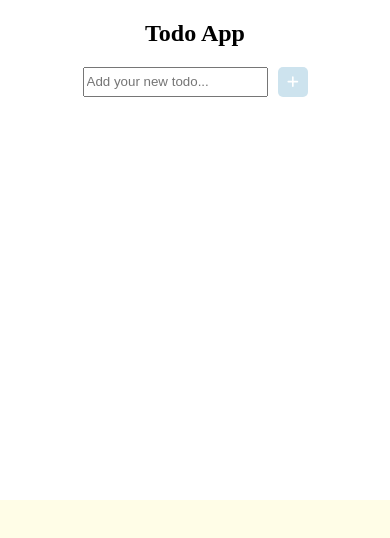
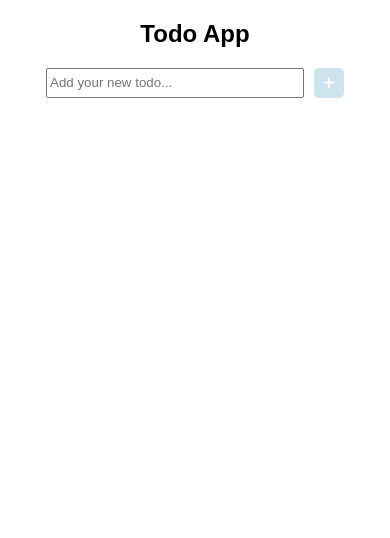
Before and after one commit to fatihkabay/todo-list-react, a React (Create React App) app: page / in a window 390 px wide. Shown: the top 538 px of the page. Built offline with nearby package versions, Linux system fonts and the light colour scheme.

Commit message:
the project continues

```diff
--- a/src/App.css
+++ b/src/App.css
@@ -5,7 +5,7 @@
   border-radius: 6px;
 }
 
-.button-add{
+.button-add {
   width: 30px;
   height: 30px;
   background-color: #29B6F6;
@@ -21,7 +21,7 @@
 button {
   cursor: pointer;
   border-width: 0;
-
+  background-color: #eeeeee;
 }
 
 .all-todo-list {
--- a/src/index.css
+++ b/src/index.css
@@ -4,7 +4,7 @@ body {
   margin: 20px;
 }
 
-.container{
+.container {
   display: flex;
   flex-direction: column;
   max-width: 500px;
@@ -16,13 +16,29 @@ body {
   align-items: center;
 }
 
+.title {
+  font-family:Arial, Helvetica, sans-serif;
+}
+
 @media screen and (max-width: 500px) {
-  .container{
+  .container {
     border-radius: 0;
     width: 100%;
     box-shadow: 0 0 0 0;
   }
-  body{
+
+  body {
     margin: 0;
+    background-color: #fff;
+  }
+
+  .task-input {
+    width: 250px;
   }
 }
+
+@media screen and (min-width: 500px) {
+  .task-input {
+    width: 325px;
+  }
+}
```
